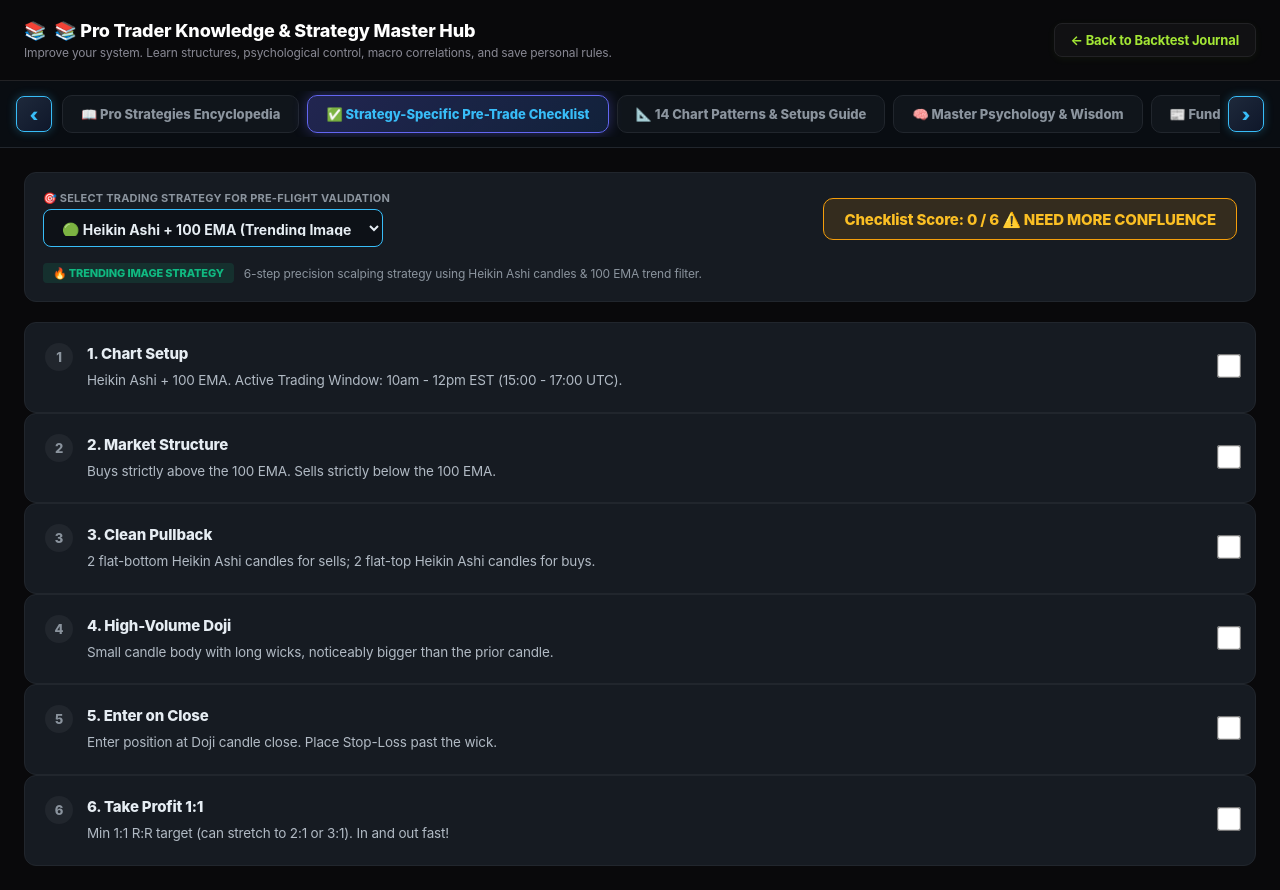
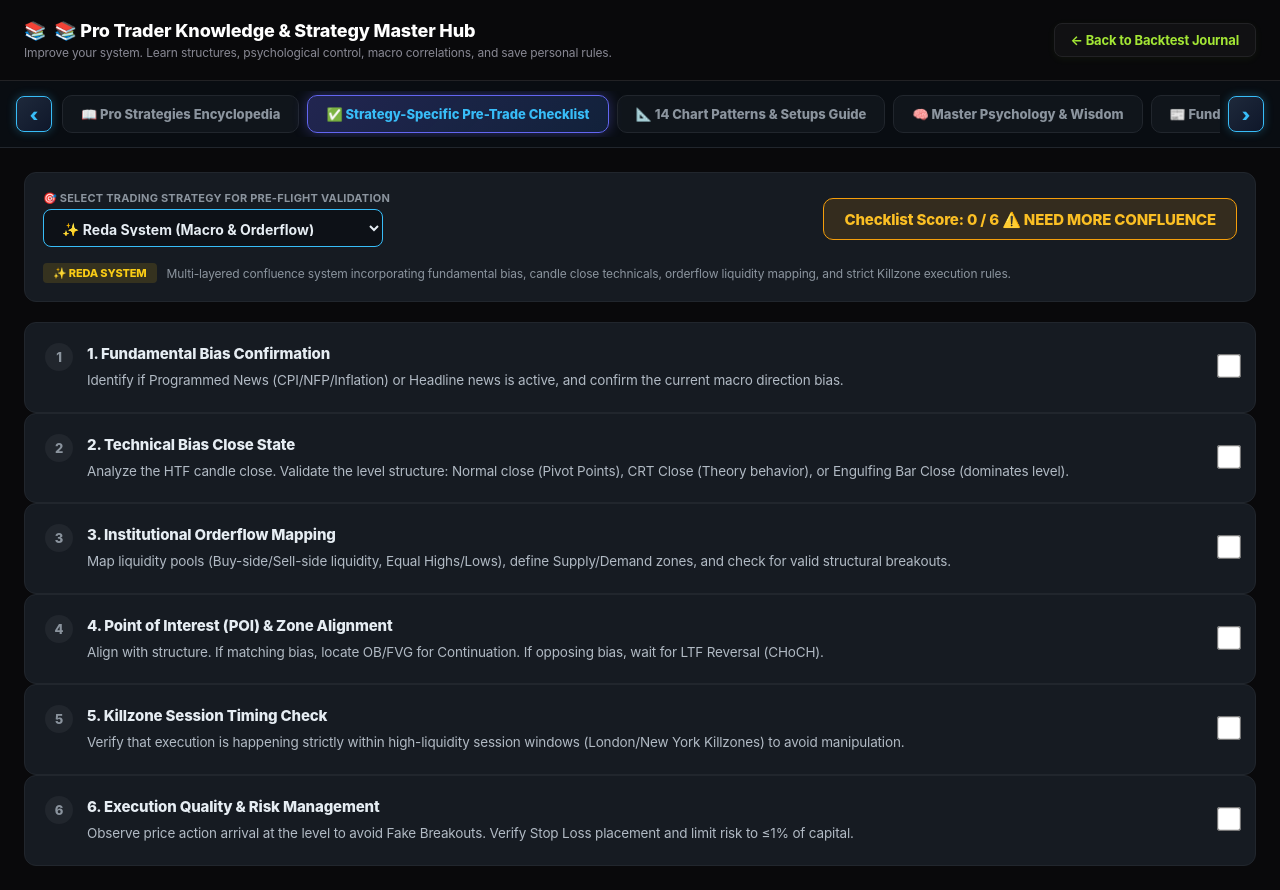
Before and after one commit to bag-bags/trading-backtest-journal-nextjs, a Next.js app: page /knowledge in a window 1280 px wide. Both pictures are taken after a click on the button "✅ Strategy-Specific Pre-Trade Checklist". Built offline with nearby package versions, Linux system fonts and the light colour scheme.

Commit message:
feat: add Reda System checklist and set as default strategy in KnowledgeModal

```diff
--- a/app/components/KnowledgeModal.jsx
+++ b/app/components/KnowledgeModal.jsx
@@ -1043,6 +1043,21 @@ const ENCYCLOPEDIA_STRATEGIES = [
 ];
 
 const STRATEGY_CHECKLISTS = {
+  redaSystem: {
+    id: "redaSystem",
+    title: "Reda System Macro & Orderflow Checklist",
+    badge: "✨ REDA SYSTEM",
+    color: "#facc15",
+    description: "Multi-layered confluence system incorporating fundamental bias, candle close technicals, orderflow liquidity mapping, and strict Killzone execution rules.",
+    items: [
+      { key: "reda1", num: 1, title: "1. Fundamental Bias Confirmation", desc: "Identify if Programmed News (CPI/NFP/Inflation) or Headline news is active, and confirm the current macro direction bias." },
+      { key: "reda2", num: 2, title: "2. Technical Bias Close State", desc: "Analyze the HTF candle close. Validate the level structure: Normal close (Pivot Points), CRT Close (Theory behavior), or Engulfing Bar Close (dominates level)." },
+      { key: "reda3", num: 3, title: "3. Institutional Orderflow Mapping", desc: "Map liquidity pools (Buy-side/Sell-side liquidity, Equal Highs/Lows), define Supply/Demand zones, and check for valid structural breakouts." },
+      { key: "reda4", num: 4, title: "4. Point of Interest (POI) & Zone Alignment", desc: "Align with structure. If matching bias, locate OB/FVG for Continuation. If opposing bias, wait for LTF Reversal (CHoCH)." },
+      { key: "reda5", num: 5, title: "5. Killzone Session Timing Check", desc: "Verify that execution is happening strictly within high-liquidity session windows (London/New York Killzones) to avoid manipulation." },
+      { key: "reda6", num: 6, title: "6. Execution Quality & Risk Management", desc: "Observe price action arrival at the level to avoid Fake Breakouts. Verify Stop Loss placement and limit risk to ≤1% of capital." }
+    ]
+  },
   thomasWade: {
     id: "thomasWade",
     title: "Thomas Wade 2nd Entry (2E) & Price Action Checklist",
@@ -1231,7 +1246,7 @@ export default function KnowledgeModal({ isOpen, onClose, mode = "modal", lang =
   }, [lang]);
 
   // Strategy Checklist selection state
-  const [selectedStrategyKey, setSelectedStrategyKey] = useState("heikinAshi");
+  const [selectedStrategyKey, setSelectedStrategyKey] = useState("redaSystem");
   const [checklistState, setChecklistState] = useState({});
 
   // Custom Strategy Form
@@ -1513,6 +1528,7 @@ export default function KnowledgeModal({ isOpen, onClose, mode = "modal", lang =
                       onChange={(e) => setSelectedStrategyKey(e.target.value)}
                       style={{ background: "#0d1117", border: "1px solid #38bdf8", color: "#e6edf3", padding: "10px 14px", borderRadius: "8px", fontSize: "14px", fontWeight: "700", width: "340px" }}
                     >
+                      <option value="redaSystem">✨ Reda System (Macro &amp; Orderflow)</option>
                       <option value="thomasWade">🎯 Thomas Wade 2nd Entry (2E) Price Action</option>
                       <option value="skillzTrading">🔮 @SkillzTrading 4-Step System (System Summary)</option>
                       <option value="heikinAshi">🟢 Heikin Ashi + 100 EMA (Trending Image Strategy)</option>
```
